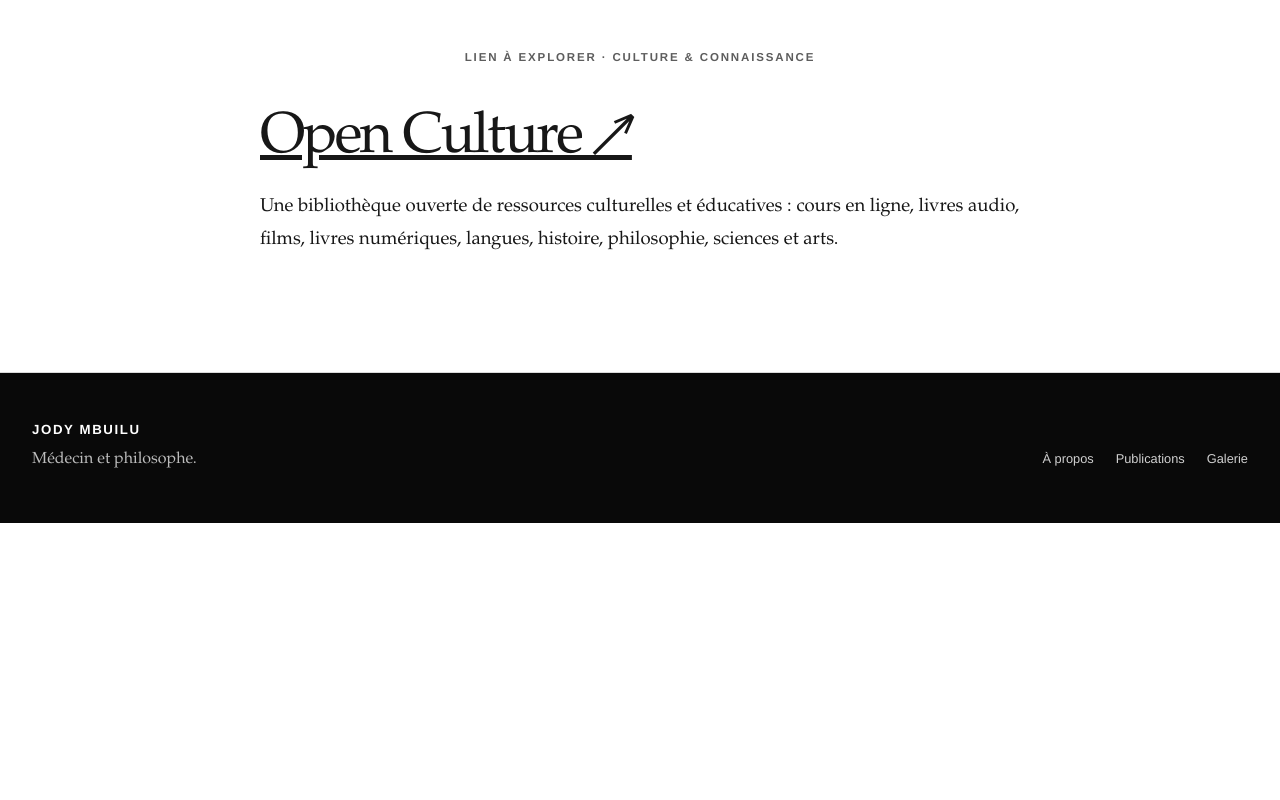
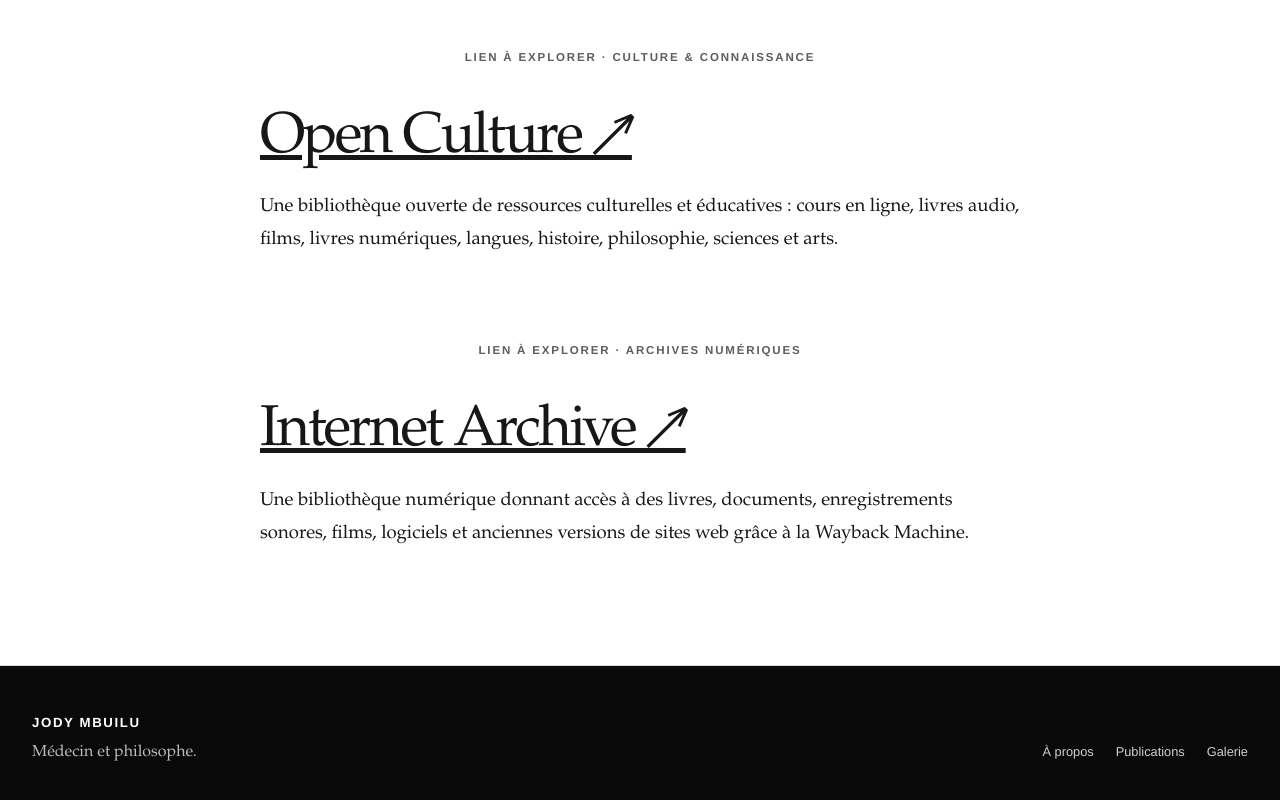
Before and after one commit to jodymbuilu1/-jodymbuilu-blog, a plain HTML site: page galerie.html in a window 1280 px wide. Shown: the part 1974-2774 px from the top of the page. Before the commit the page ends 2497 px from the top, so only its background shows below. Drawn offline with Linux system fonts and the light colour scheme.

Commit message:
Ajouter Internet Archive aux liens de la galerie

```diff
--- a/galerie.html
+++ b/galerie.html
@@ -40,6 +40,14 @@
           <p>Une bibliothèque ouverte de ressources culturelles et éducatives : cours en ligne, livres audio, films, livres numériques, langues, histoire, philosophie, sciences et arts.</p>
         </div>
       </article>
+
+      <article class="gallery-feature" id="internet-archive">
+        <p class="kicker">Lien à explorer · Archives numériques</p>
+        <div class="gallery-copy">
+          <h2><a href="https://archive.org/" target="_blank" rel="noopener noreferrer">Internet Archive ↗</a></h2>
+          <p>Une bibliothèque numérique donnant accès à des livres, documents, enregistrements sonores, films, logiciels et anciennes versions de sites web grâce à la Wayback Machine.</p>
+        </div>
+      </article>
     </div>
   </section>
 </main>
```
